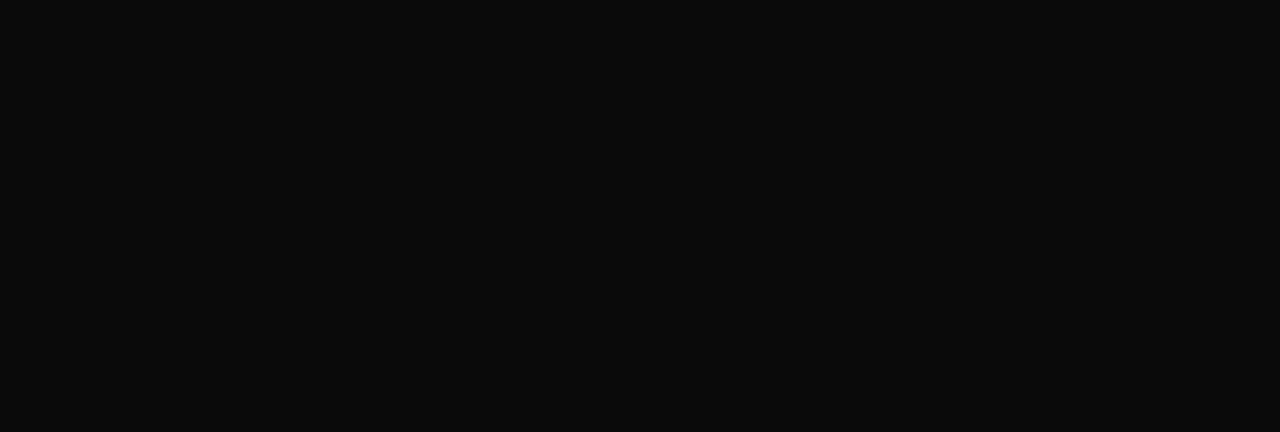
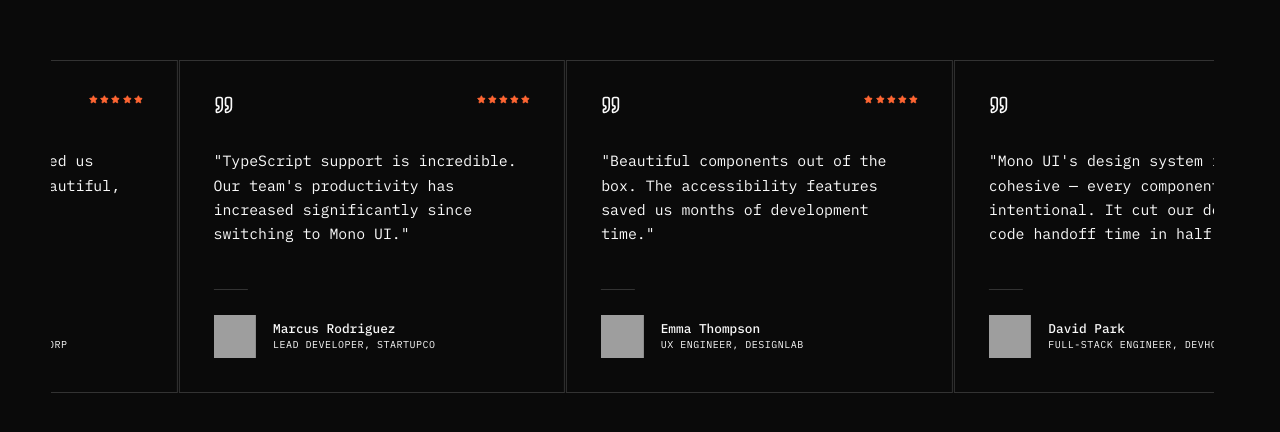
Before and after one commit to Salaheddine999/MonoUI, a React (Vite) app: page / in a window 1280 px wide. Shown: the part 2387-2819 px from the top of the page. Built offline with nearby package versions, Linux system fonts and the light colour scheme; grey boxes are pictures that could not be loaded; a web font is replaced by a local one.

Commit message:
infinite marquee to testimonials

```diff
--- a/package.json
+++ b/package.json
@@ -47,6 +47,7 @@
     "cmdk": "^1.1.1",
     "date-fns": "^3.6.0",
     "drizzle-zod": "^0.7.0",
+    "embla-carousel-auto-scroll": "^8.6.0",
     "embla-carousel-react": "^8.6.0",
     "framer-motion": "^11.13.1",
     "gsap": "^3.14.2",
--- a/src/components/testimonials-section.tsx
+++ b/src/components/testimonials-section.tsx
@@ -1,14 +1,11 @@
-import { useRef, useEffect } from "react";
+import { useRef, useEffect, useCallback } from "react";
 import { Star, Quote } from "lucide-react";
 import gsap from "gsap";
 import { ScrollTrigger } from "gsap/ScrollTrigger";
+import useEmblaCarousel from "embla-carousel-react";
+import AutoScroll from "embla-carousel-auto-scroll";
 
 gsap.registerPlugin(ScrollTrigger);
-
-export default function TestimonialsSection() {
-  const sectionRef = useRef<HTMLElement>(null);
-  const headerRef = useRef<HTMLDivElement>(null);
-  const cardsRef = useRef<HTMLDivElement>(null);
 
 const testimonials = [
   {
@@ -41,10 +38,73 @@ export default function TestimonialsSection() {
       "Beautiful components out of the box. The accessibility features saved us months of development time.",
     testId: "testimonial-emma",
   },
+  {
+    name: "David Park",
+    role: "Full-Stack Engineer",
+    company: "Devhouse",
+    avatar:
+      "https://images.unsplash.com/photo-1500648767791-00dcc994a43e?ixlib=rb-4.0.3&ixid=MnwxMjA3fDB8MHxwaG90by1wYWdlfHx8fGVufDB8fHx8&auto=format&fit=crop&w=64&h=64",
+    quote:
+      "Mono UI's design system is so cohesive — every component feels intentional. It cut our design-to-code handoff time in half.",
+    testId: "testimonial-david",
+  },
 ];
 
+// Duplicate slides so Embla has enough to create a seamless infinite loop
+const slides = [...testimonials, ...testimonials];
+
+export default function TestimonialsSection() {
+  const sectionRef = useRef<HTMLElement>(null);
+  const headerRef = useRef<HTMLDivElement>(null);
+
+  const [emblaRef, emblaApi] = useEmblaCarousel(
+    {
+      loop: true,
+      align: "start",
+      skipSnaps: false,
+      dragFree: true,
+    },
+    [
+      AutoScroll({
+        speed: 0.8,
+        playOnInit: true,
+        stopOnInteraction: false,
+        stopOnMouseEnter: true,
+        stopOnFocusIn: true,
+      }),
+    ]
+  );
+
+  // Restart auto-scroll after any interaction (drag, click, etc.)
   useEffect(() => {
-    if (!sectionRef.current || !headerRef.current || !cardsRef.current) return;
+    if (!emblaApi) return;
+
+    const restartAutoScroll = () => {
+      const autoScroll = emblaApi.plugins().autoScroll;
+      if (autoScroll && !autoScroll.isPlaying()) {
+        autoScroll.play();
+      }
+    };
+
+    emblaApi.on("settle", restartAutoScroll);
+    emblaApi.on("pointerUp", restartAutoScroll);
+
+    return () => {
+      emblaApi.off("settle", restartAutoScroll);
+      emblaApi.off("pointerUp", restartAutoScroll);
+    };
+  }, [emblaApi]);
+
+  const startAutoScroll = useCallback(() => {
+    if (!emblaApi) return;
+    const autoScroll = emblaApi.plugins().autoScroll;
+    if (autoScroll && !autoScroll.isPlaying()) {
+      autoScroll.play();
+    }
+  }, [emblaApi]);
+
+  useEffect(() => {
+    if (!sectionRef.current || !headerRef.current) return;
 
     const ctx = gsap.context(() => {
       gsap.fromTo(
@@ -59,33 +119,14 @@ export default function TestimonialsSection() {
             trigger: headerRef.current,
             start: "top 85%",
             toggleActions: "play none none reverse",
+            onEnter: startAutoScroll,
           },
         }
       );
-
-      const cards = cardsRef.current?.querySelectorAll("article");
-      if (cards) {
-        gsap.fromTo(
-          cards,
-          { y: 60, opacity: 0 },
-          {
-            y: 0,
-            opacity: 1,
-            duration: 0.8,
-            stagger: 0.2,
-            ease: "power3.out",
-            scrollTrigger: {
-              trigger: cardsRef.current,
-              start: "top 90%",
-              toggleActions: "play none none reverse",
-            },
-          }
-        );
-      }
     }, sectionRef);
 
     return () => ctx.revert();
-  }, []);
+  }, [startAutoScroll]);
 
   return (
     <section
@@ -110,15 +151,16 @@ export default function TestimonialsSection() {
           </p>
         </div>
 
-        {/* Testimonial cards */}
+        {/* Testimonial carousel */}
+        <div className="overflow-hidden" ref={emblaRef}>
+          <div className="flex">
+            {slides.map((testimonial, index) => (
               <div
-          ref={cardsRef}
-          className="grid md:grid-cols-3 gap-px bg-border/20"
+                key={index}
+                className="flex-[0_0_100%] min-w-0 sm:flex-[0_0_50%] lg:flex-[0_0_33.333%] pl-px"
               >
-          {testimonials.map((testimonial, index) => (
                 <article
-              key={index}
-              className="group relative bg-background border border-border/20 p-8 hover:border-primary/40 transition-all duration-500"
+                  className="group relative bg-background border border-border/20 p-8 hover:border-primary/40 transition-all duration-500 h-full"
                   data-testid={testimonial.testId}
                 >
                   {/* Header */}
@@ -161,7 +203,9 @@ export default function TestimonialsSection() {
 
                   <div className="absolute bottom-0 left-0 w-0 h-px bg-primary group-hover:w-full transition-all duration-500" />
                 </article>
+              </div>
             ))}
+          </div>
         </div>
       </div>
     </section>
```
Also changed, not shown: 1 other file (tests, documents, lock files or other folders). Lines whose indentation alone changed are shown as unchanged.
